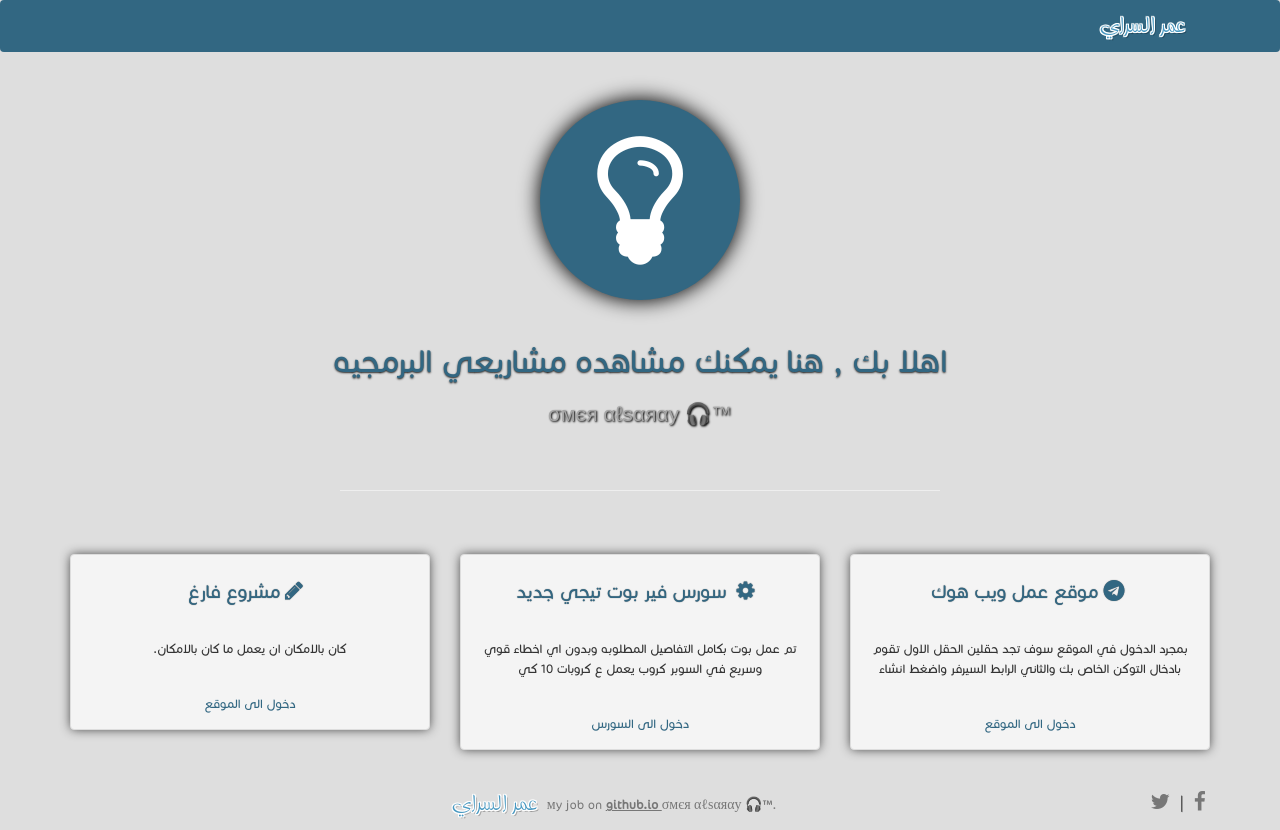
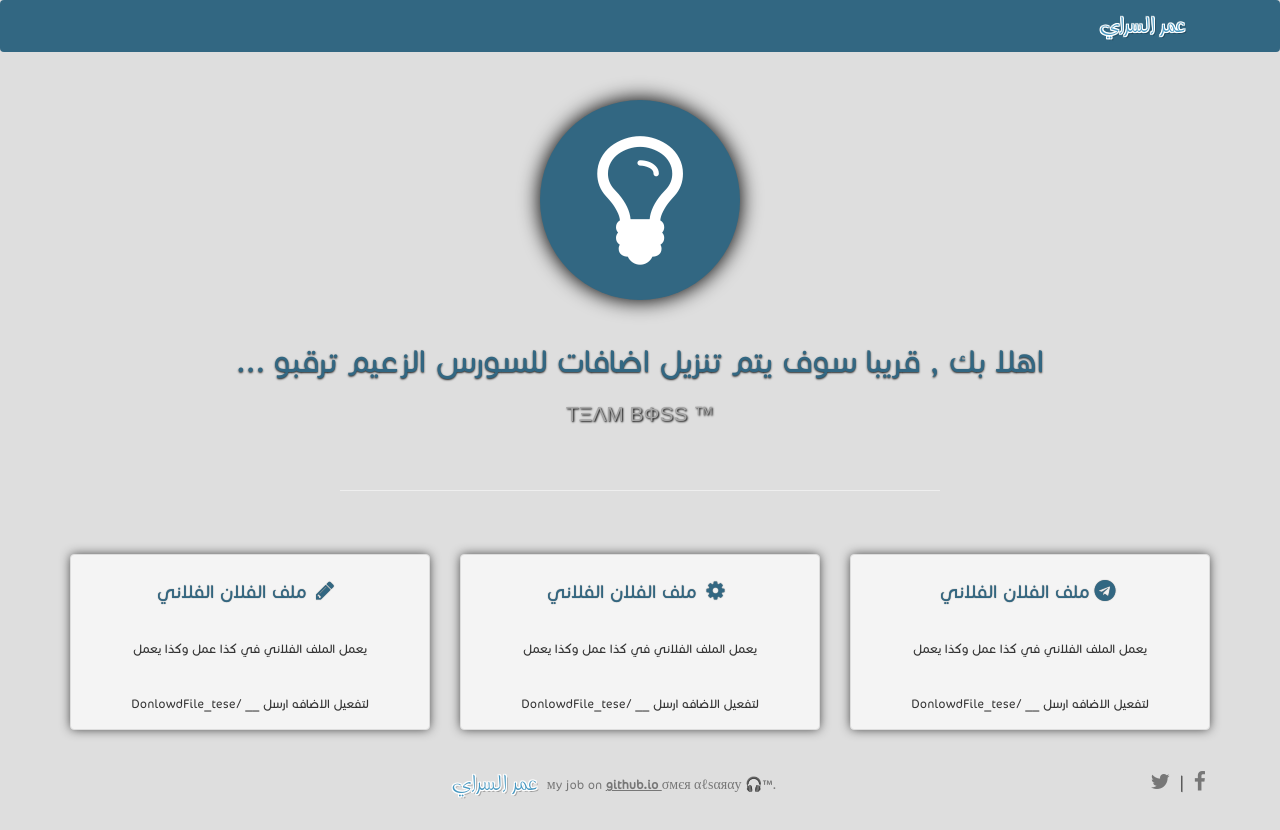
Before and after one commit to TH3BS/th3bs.github.io, a plain HTML site: page index.html in a window 1280 px wide. Drawn offline with nearby package versions, Linux system fonts and the light colour scheme.

Commit message:
Update index.html

```diff
--- a/index.html
+++ b/index.html
@@ -4,18 +4,19 @@
     <meta http-equiv="X-UA-Compatible" content="IE=edge">
     <meta name="viewport" content="width=device-width, initial-scale=1">
 
-    <title>عمر السراي | المستودع</title>
-	    <link rel="shortcut icon" href="favicon.png" />
-    <meta name="robots" content="noindex">    <meta name="description" content="alsaray.alsarayapp.com is a free website. Simply build and host your own websites for free with the best web hosting provider alsaray.com">
-    <meta itemprop="name" content="عمر السراي | المستودع">
-    <meta itemprop="description" content="كل مشاريعي البرمجيه تجدونه هنا">
-    <meta property="og:url" content="alsaray.github.io">
-    <meta property="og:site_name" content="عمر السراي | المستودع">
-    <meta property="og:title" content="اهلا بك في مستودع عمر السراي في الكيثاب">
-    <meta property="og:description" content="كل مشاريعي البرمجيه تجدونه هنا">
+    <title>الزعيم | متجر الملفات</title>
+    <link rel="shortcut icon" href="favicon.png" />
+    <meta name="robots" content="noindex">
+    <meta name="description" content="Th3boss.com | Store Plugins For Your Source .">
+    <meta itemprop="name" content="الزعيم | متجر الملفات">
+    <meta itemprop="description" content="Th3boss.com | Store Plugins For Your Source .">
+    <meta property="og:url" content="th3bs.github.io">
+    <meta property="og:site_name" content="Th3boss.com | Store Plugins For Your Source .">
+    <meta property="og:title" content="أهلا بك في متجر الاضافات السورس">
+    <meta property="og:description" content="أهلا بك في متجر الاضافات السورس">
     <meta property="og:type" content="website">
 
-    <link rel="stylesheet" href="https://maxcdn.bootstrapcdn.com/bootstrap/3.3.7/css/bootstrap.min.css" integrity="sha384-BVYiiSIFeK1dGmJRAkycuHAHRg32OmUcww7on3RYdg4Va+PmSTsz/K68vbdEjh4u" crossorigin="anonymous">
+ <link rel="stylesheet" href="https://maxcdn.bootstrapcdn.com/bootstrap/3.3.7/css/bootstrap.min.css" integrity="sha384-BVYiiSIFeK1dGmJRAkycuHAHRg32OmUcww7on3RYdg4Va+PmSTsz/K68vbdEjh4u" crossorigin="anonymous">
 <link rel="stylesheet" href="font-awesome/css/font-awesome.min.css">
 
 
@@ -223,8 +224,8 @@ box-shadow: 0px 0px 11px -1px black
     <div class="row">
         <div class="col-lg-12 text-center">
             <div class="main-icon img-circle bg-primary"><i class="fa fa-lightbulb-o" aria-hidden="true"></i></div>
-            <h1 class="text-primary">اهلا بك , هنا يمكنك مشاهده مشاريعي البرمجيه</h1>
-            <h2 class="hostname">σмєя αℓѕαяαу 🎧™</h2>
+            <h1 class="text-primary">اهلا بك , قريبا سوف يتم تنزيل اضافات للسورس الزعيم ترقبو ...</h1>
+            <h2 class="hostname">TΞΛM BФSS ™</h2>
             <br>
 
             <hr style="margin-top: 2.5em;">
@@ -235,9 +236,9 @@ box-shadow: 0px 0px 11px -1px black
          <div class="col-md-4">
             <div class="panel panel-default">
                 <div class="panel-body text-center">
-                    <h3><i class="fa fa-pencil fa-fw" aria-hidden="true"></i>مشروع فارغ</h3>
-                    <p class="description">كان بالامكان ان يعمل ما كان بالامكان.</p>
-                    <a href="https://www.github.io/alsarayforum/" target="_blank">دخول الى الموقع</a>
+                    <h3><i class="fa fa-pencil fa-fw" aria-hidden="true"></i> ملف الفلان الفلاني</h3>
+                    <p class="description">يعمل الملف الفلاني في كذا عمل وكذا يعمل</p>
+			<span>لتفعيل الاضافه ارسل __  /DonlowdFile_tese</span>
                 </div>
             </div>
         </div>
@@ -245,18 +246,18 @@ box-shadow: 0px 0px 11px -1px black
         <div class="col-md-4">
             <div class="panel panel-default">
                 <div class="panel-body text-center">
-                    <h3><i class="fa fa-cog fa-spin fa-fw" aria-hidden="true"></i> سورس فير بوت تيجي جديد </h3>
-                    <p class="description">تم عمل بوت بكامل التفاصيل المطلوبه وبدون اي اخطاء قوي وسريع في السوبر كروب يعمل ع كروبات 10 كي</p>
-                    <a href="https://www.github.io/" target="_blank">دخول الى السورس</a>
+                    <h3><i class="fa fa-cog fa-spin fa-fw" aria-hidden="true"></i> ملف الفلان الفلاني </h3>
+                    <p class="description">يعمل الملف الفلاني في كذا عمل وكذا يعمل</p>
+			<span>لتفعيل الاضافه ارسل __  /DonlowdFile_tese</span>
                 </div>
             </div>
         </div>
 		<div class="col-md-4">
             <div class="panel panel-default">
                 <div class="panel-body text-center">
-                    <h3><i class="fa fa-telegram" aria-hidden="true"></i> موقع عمل ويب هوك</h3>
-                    <p class="description">بمجرد الدخول في الموقع سوف تجد حقلين الحقل الاول تقوم بادخال التوكن الخاص بك والثاني الرابط السيرفر واضغط انشاء </p>
-                    <a href="https://alsaray.github.io/webs/setwebhook" target="_blank">دخول الى الموقع</a>
+                    <h3><i class="fa fa-telegram" aria-hidden="true"></i>  ملف الفلان الفلاني</h3>
+                    <p class="description">يعمل الملف الفلاني في كذا عمل وكذا يعمل</p>
+			<span>لتفعيل الاضافه ارسل __  /DonlowdFile_tese</span>
                 </div>
             </div>
         </div>
```
